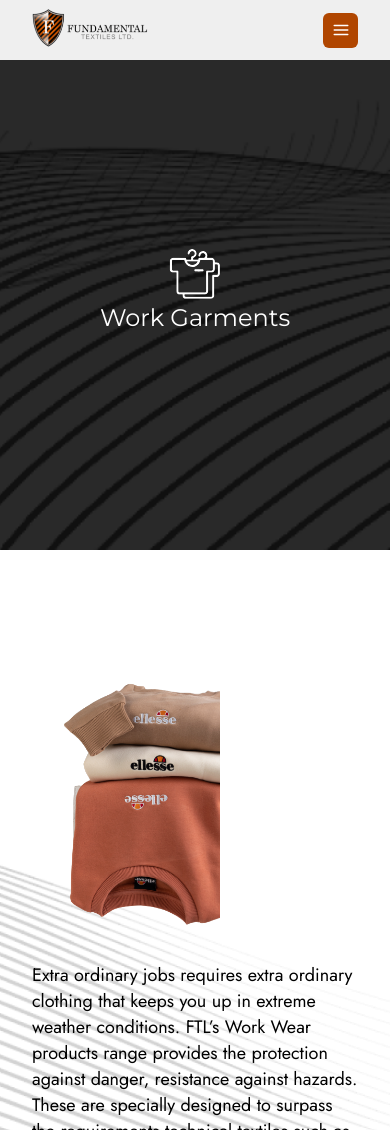
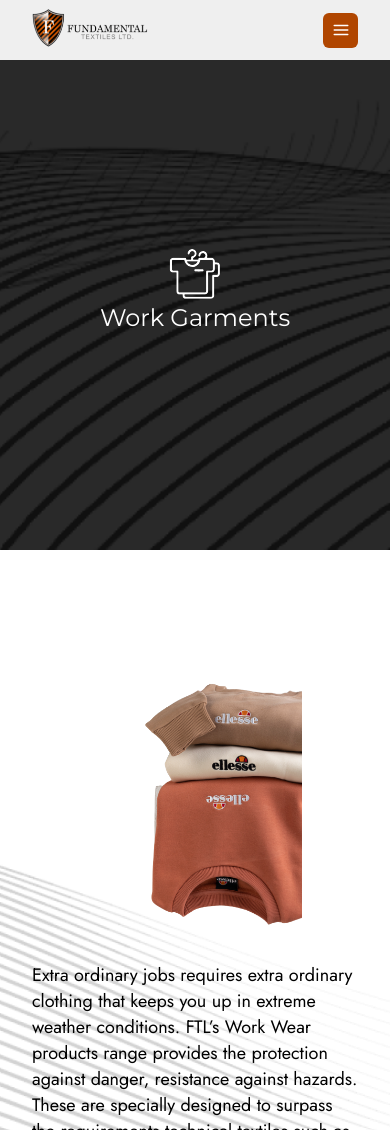
Before and after one commit to asimwarraich/fundamentalnew, a React (Vite) app: page /worker in a window 390 px wide. Shown: the top 1130 px of the page. Built offline with nearby package versions, Linux system fonts and the light colour scheme.

Commit message:
worker page fixes done

```diff
--- a/src/style/app.scss
+++ b/src/style/app.scss
@@ -1847,6 +1847,9 @@
   .video__pause__wraper {
     height: 300px;
   }
+  .worker__container__righr {
+    width: 100%;
+  }
 }
 @media (max-width: 650px) {
   .services__card__sub__heading {
```
